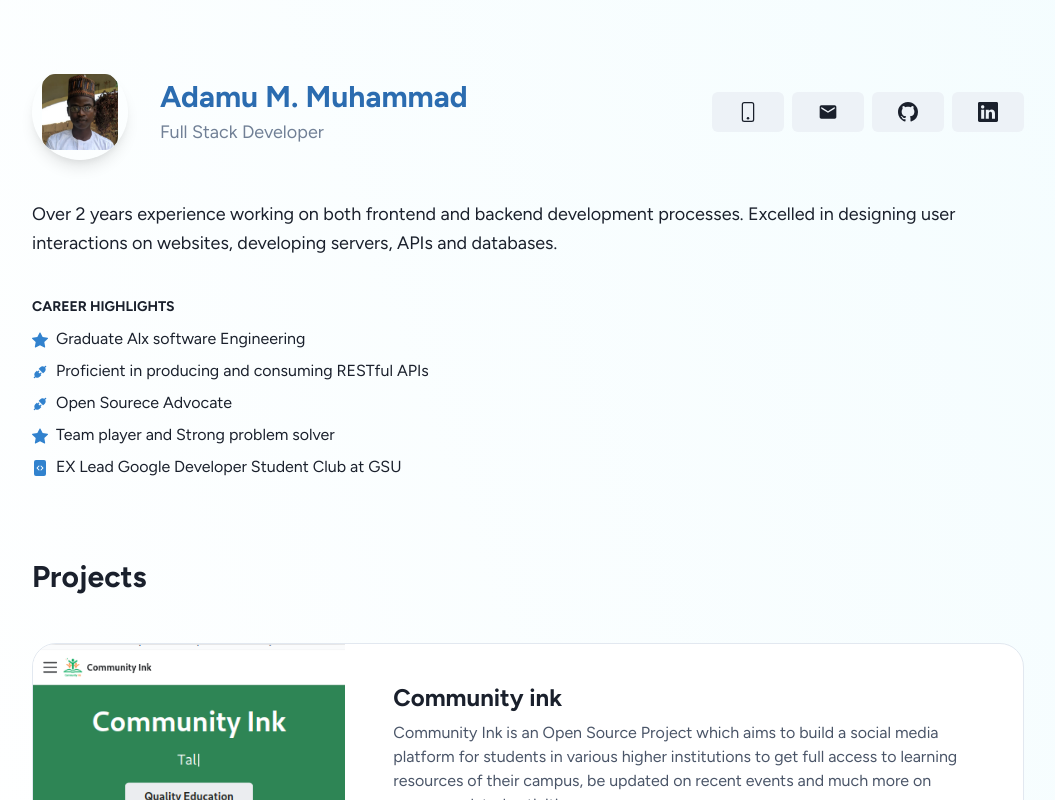
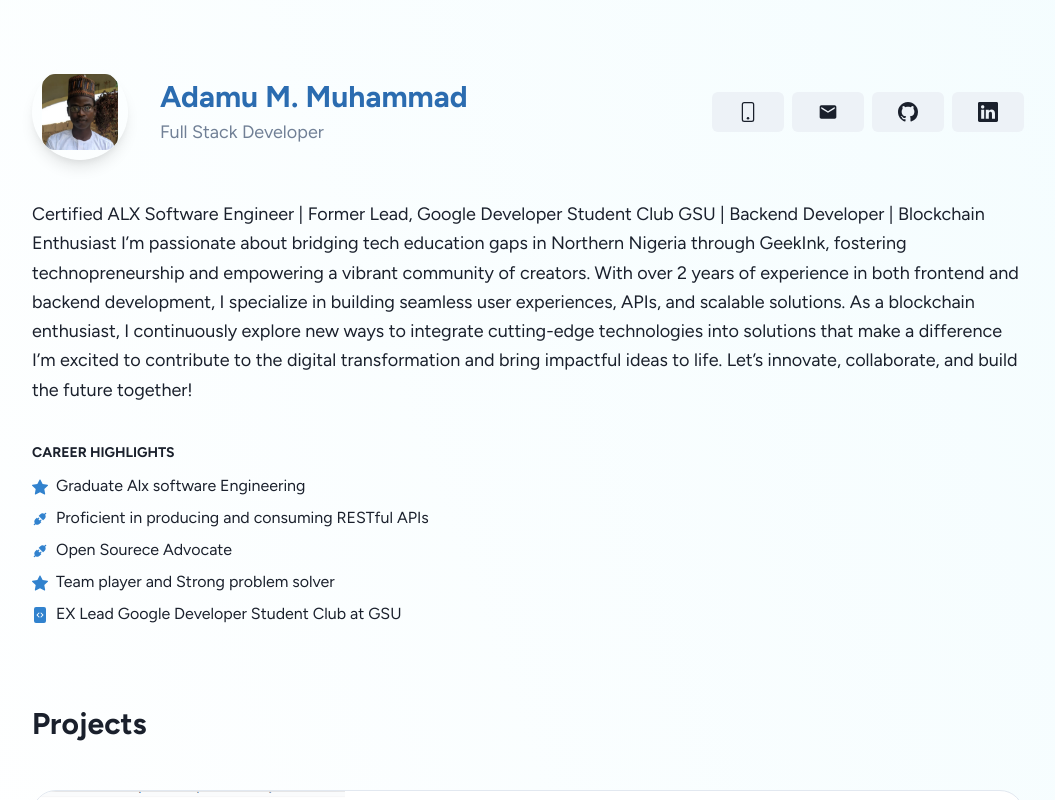
Before and after one commit to AdamsGeeky/portfolio, a Next.js app: page / in a window 1280 px wide. Shown: the top 800 px of the page, without its empty margins (112-1167 px from the left). Built offline with nearby package versions, Linux system fonts and the light colour scheme.

Commit message:
Update about.jsx

```diff
--- a/src/components/about.jsx
+++ b/src/components/about.jsx
@@ -65,10 +65,10 @@ export function About() {
       </Stack>
 
       <Text fontSize='lg' lineHeight='tall'>
-        Over 2 years experience working on both frontend and backend development
-        processes. Excelled in designing user interactions on websites,
-        developing servers, APIs and databases.
-      </Text>
+      Certified ALX Software Engineer | Former Lead, Google Developer Student Club GSU | Backend Developer | Blockchain Enthusiast
+        I’m passionate about bridging tech education gaps in Northern Nigeria through GeekInk, fostering technopreneurship and empowering a vibrant community of creators. With over 2 years of experience in both frontend          and backend development, I specialize in building seamless user experiences, APIs, and scalable solutions. As a blockchain enthusiast, I continuously explore new ways to integrate cutting-edge technologies into solutions that make a difference
+         I’m excited to contribute to the digital transformation and bring impactful ideas to life. Let’s innovate, collaborate, and build the future together!
+              </Text>
 
       <Box>
         <Heading fontSize='sm' textTransform='uppercase' pb='3'>
```
